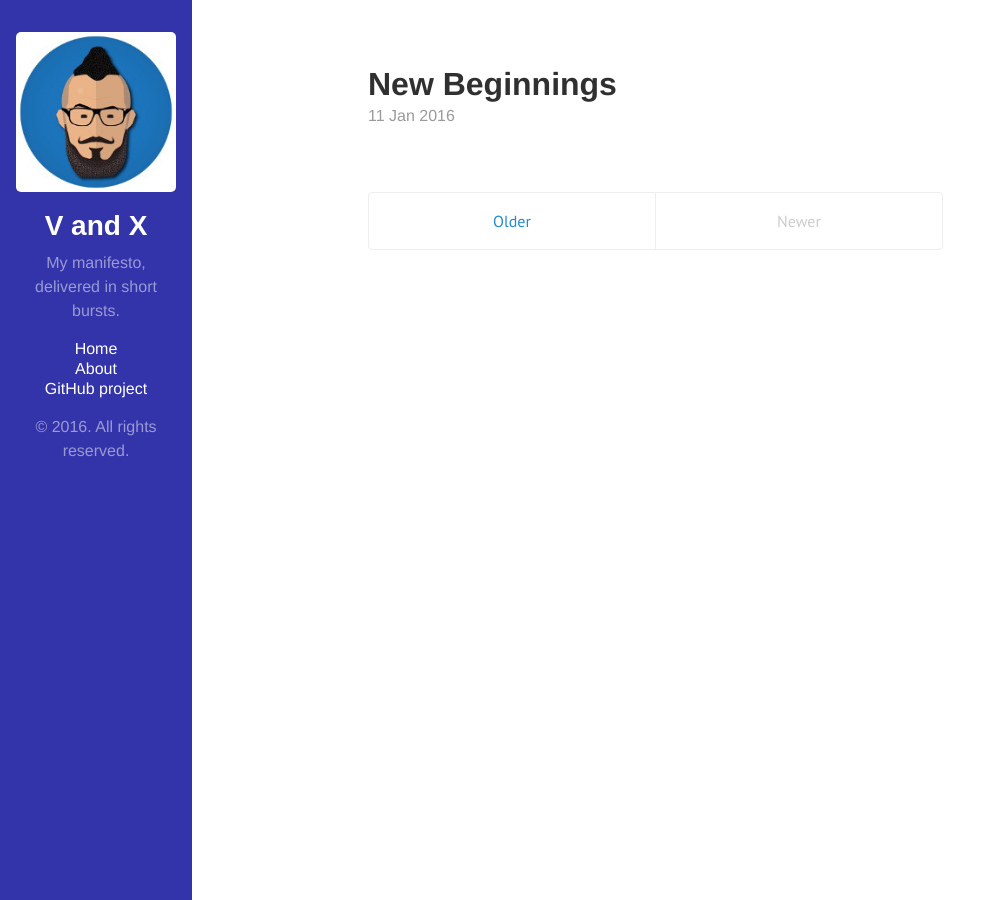
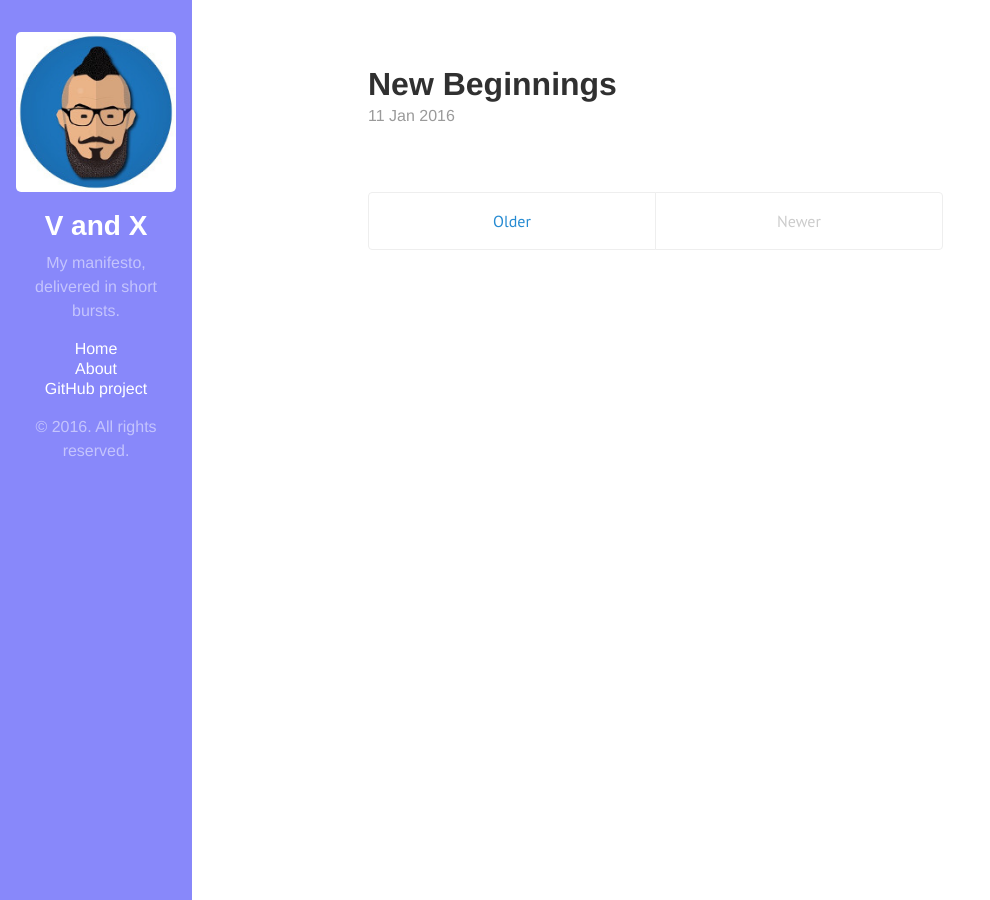
Before and after one commit to TimBanks/timbanks.github.io, a Jekyll site: the page built from index.html, in a window 1280 px wide. Shown: the whole page, without its empty margins (0-990 px from the left). Built offline with Jekyll 4.4.1, drawn with Linux system fonts in a browser that asks for light colours; the list of posts is cut into pages by our own code.

Commit message:
sidebar work

```diff
--- a/public/css/hyde.css
+++ b/public/css/hyde.css
@@ -60,7 +60,7 @@ html {
   text-align: center;
   padding: 2rem 1rem;
   color: rgba(255,255,255,.5);
-  background-color: #3333aa;
+  background-color: #8888fa;
 }
 @media (min-width: 48em) {
   .sidebar {
```
